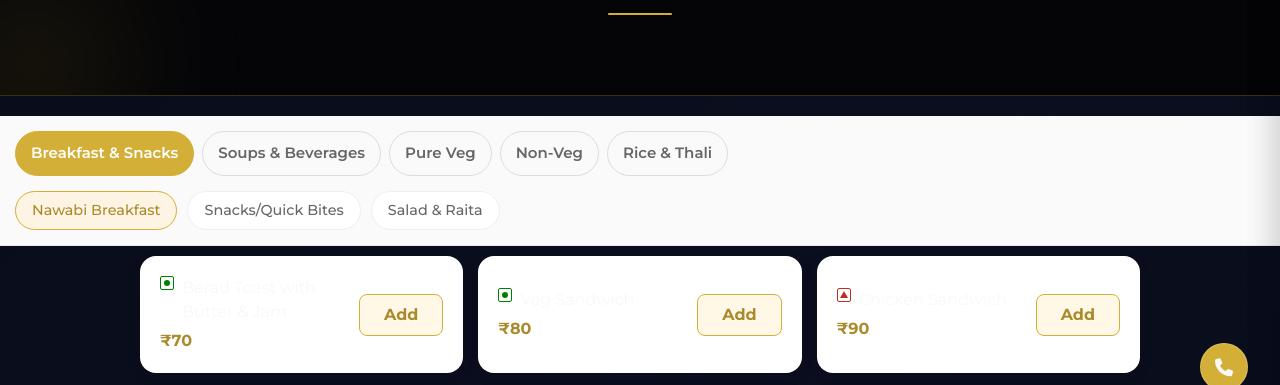
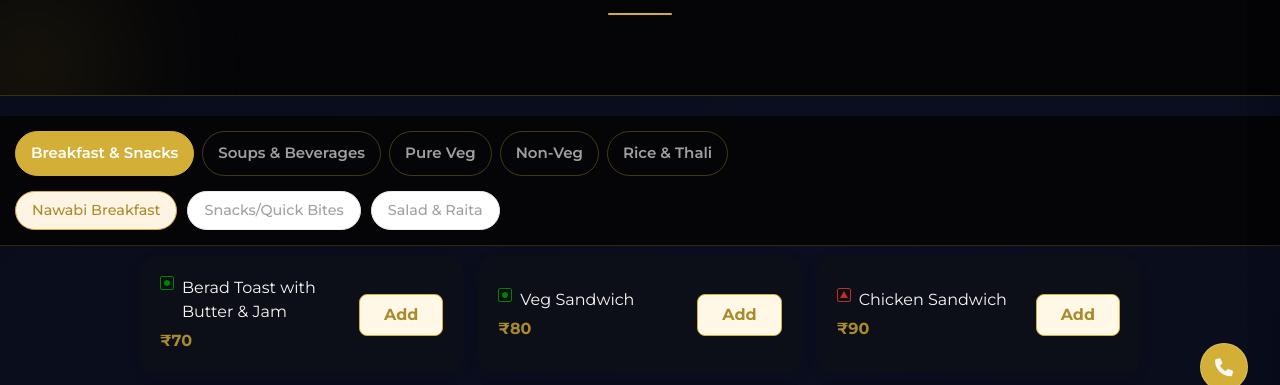
Before and after one commit to allapi7873-spec/Hotel-Puri-Sand, a plain HTML site: page food.html in a window 1280 px wide. Shown: the part 317-702 px from the top of the page. Drawn offline with nearby package versions, Linux system fonts and the light colour scheme.

Commit message:
Fix UI colors to match dark theme

```diff
--- a/food-style.css
+++ b/food-style.css
@@ -5,10 +5,10 @@
 :root {
     --primary-gold: #D4AF37;
     --primary-dark-gold: #AA8B2C;
-    --bg-dark: #FDFBF7; /* Cream */
-    --bg-card: #FFFFFF; /* White */
-    --text-light: #1A1A1A; /* Dark text */
-    --text-muted: #666666;
+    --bg-dark: #080912; /* Cream */
+    --bg-card: #0d0f18; /* White */
+    --text-light: #F4E0A5; /* Dark text */
+    --text-muted: #A0A0A0;
     --font-heading: 'Cinzel', serif;
     --font-body: 'Outfit', sans-serif;
     --transition: all 0.3s ease;
@@ -409,7 +409,7 @@ body:not(.loading) .preloader-content { opacity: 0; }
     flex-shrink: 0;
 }
 .qty-btn {
-    background: #FFFFFF; border: 1px solid #DDDDDD; width: 25px; height: 25px;
+    background: #FFFFFF; border: 1px solid rgba(212, 175, 55, 0.3); width: 25px; height: 25px;
     border-radius: 4px; display: flex; justify-content: center; align-items: center;
     cursor: pointer; font-weight: bold;
 }
@@ -419,7 +419,7 @@ body:not(.loading) .preloader-content { opacity: 0; }
 .total-price { color: var(--primary-dark-gold); }
 .checkout-form input, .checkout-form textarea {
     width: 100%; padding: 12px; margin-bottom: 15px;
-    border: 1px solid #DDDDDD; border-radius: 8px; font-family: var(--font-body);
+    border: 1px solid rgba(212, 175, 55, 0.3); border-radius: 8px; font-family: var(--font-body);
 }
 
 /* Sticky Cart Footer (Blinkit Style) - Hidden on PC */
@@ -459,10 +459,10 @@ body:not(.loading) .preloader-content { opacity: 0; }
     position: sticky;
     top: 65px; /* Matches navbar height after scroll */
     z-index: 90;
-    background: #FAFAFA;
+    background: #050508;
     padding-top: 10px;
     margin-bottom: 10px;
-    border-bottom: 1px solid #EAEAEA;
+    border-bottom: 1px solid rgba(212, 175, 55, 0.2);
 }
 .category-tabs {
     display: flex; justify-content: flex-start; flex-wrap: nowrap; gap: 8px; margin-bottom: 5px; width: 100%; overflow-x: auto;
@@ -471,7 +471,7 @@ body:not(.loading) .preloader-content { opacity: 0; }
 }
 .category-tabs::-webkit-scrollbar { display: none; }
 .tab-btn {
-    background: transparent; border: 1px solid #DDDDDD; color: var(--text-muted);
+    background: transparent; border: 1px solid rgba(212, 175, 55, 0.3); color: var(--text-muted);
     padding: 10px 15px; border-radius: 30px; font-weight: 600; cursor: pointer;
     font-size: clamp(12px, 1.5vw, 15px);
     white-space: nowrap;
@@ -683,7 +683,7 @@ body:not(.loading) .preloader-content { opacity: 0; }
 /* --- Premium Footer (Light Theme) --- */
 .premium-footer {
     background-color: #F8F6F0;
-    color: #1A1A1A;
+    color: #F4E0A5;
     padding: 30px 5% 15px; /* Extremely tight height */
     border-top: 4px solid var(--primary-gold);
     font-family: var(--font-body);
@@ -834,7 +834,7 @@ body:not(.loading) .preloader-content { opacity: 0; }
     font-weight: 600;
 }
 .hours-row:last-child { border-bottom: none; }
-.hours-day { color: #1A1A1A; }
+.hours-day { color: #F4E0A5; }
 .hours-time { color: var(--primary-dark-gold); }
 .hours-note {
     margin-top: 25px;
```
